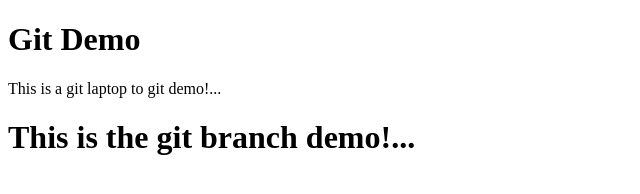
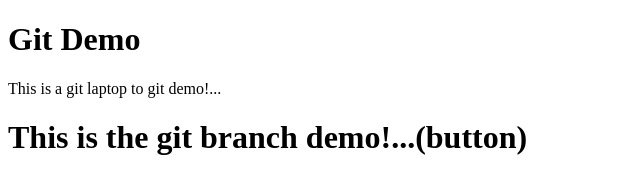
Before and after one commit to AdityaWandhekar/Laptop, a plain HTML site: page index.html in a window 1280 px wide. Shown: the whole page, without its empty margins (0-640 px from the left). Drawn offline with Linux system fonts and the light colour scheme.

Commit message:
add button

```diff
--- a/index.html
+++ b/index.html
@@ -8,6 +8,6 @@
 <body>
     <h1>Git Demo</h1>
     <p>This is a git laptop to git demo!...</p>
-    <h1>This is the git branch demo!...</h1>
+    <h1>This is the git branch demo!...(button)</h1>
 </body>
 </html>
```
